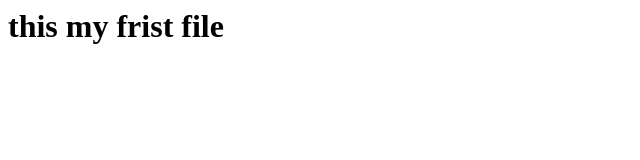
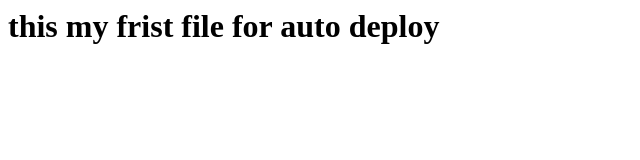
Before and after one commit to honorineicy/project, a plain HTML site: page index.html in a window 1280 px wide. Shown: the whole page, without its empty margins (0-640 px from the left). Drawn offline with Linux system fonts and the light colour scheme.

Commit message:
Update index.html

```diff
--- a/index.html
+++ b/index.html
@@ -1 +1 @@
-<h1> this my frist file </h1>
+<h1> this my frist file for auto deploy </h1>
```
